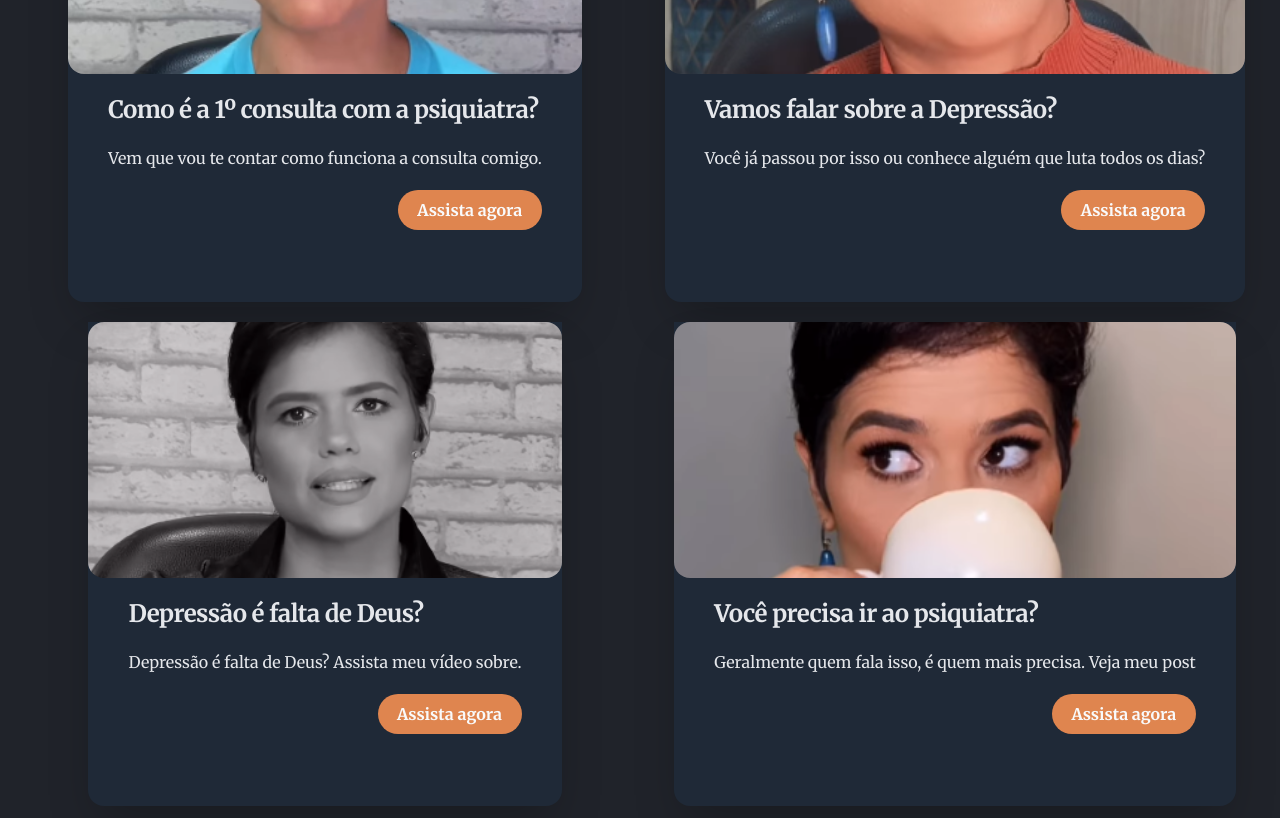
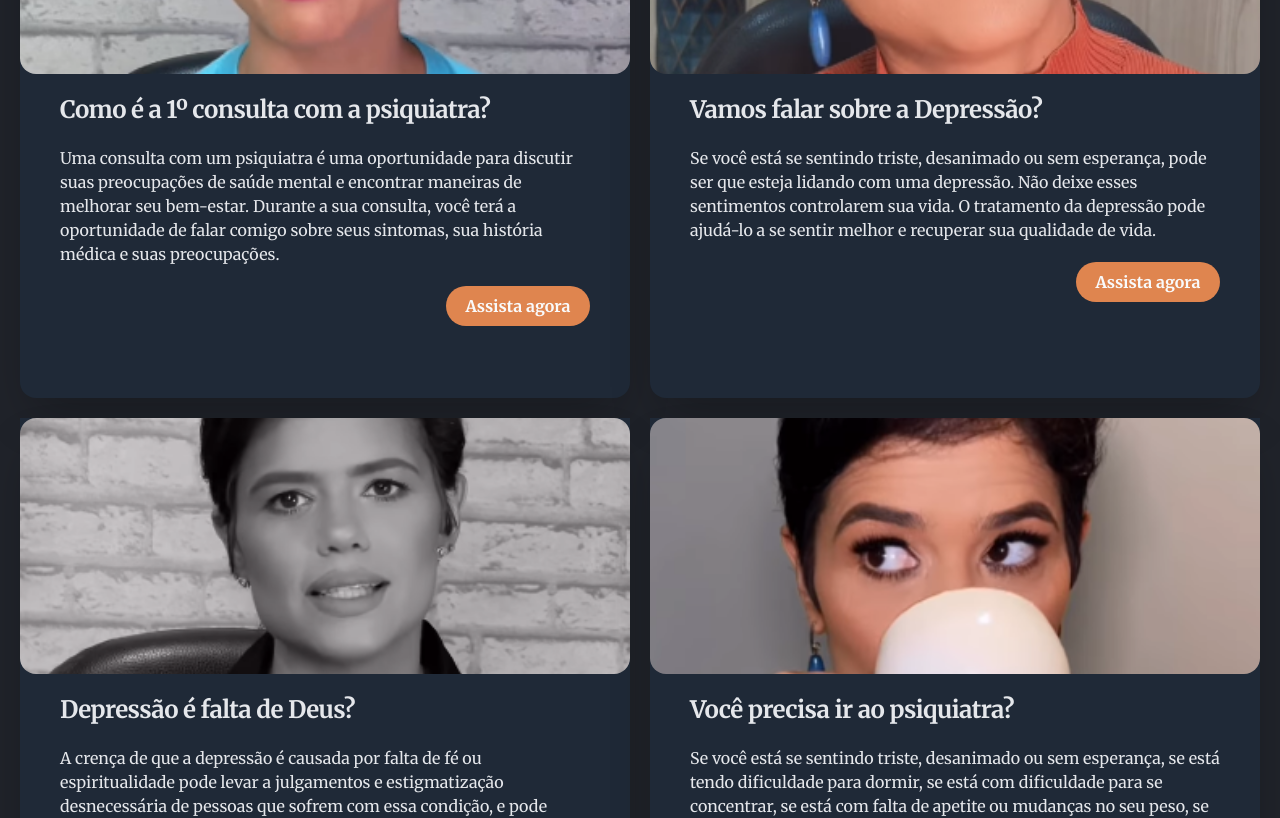
Before and after one commit to brunoprestesap/page-dra-camila, a React (Create React App) app: page / in a window 1280 px wide. Shown: the part 2580-3398 px from the top of the page. Built offline with nearby package versions, Linux system fonts and the light colour scheme.

Commit message:
algumas copys novas

```diff
--- a/src/components/Contents.js
+++ b/src/components/Contents.js
@@ -9,25 +9,25 @@ function Contents({ color }) {
     {
       img: img01,
       title: "Como é a 1º consulta com a psiquiatra?",
-      text: "Vem que vou te contar como funciona a consulta comigo.",
+      text: "Uma consulta com um psiquiatra é uma oportunidade para discutir suas preocupações de saúde mental e encontrar maneiras de melhorar seu bem-estar. Durante a sua consulta, você terá a oportunidade de falar comigo sobre seus sintomas, sua história médica e suas preocupações.",
       link: "https://www.instagram.com/reel/CmNEHrnpJ1i/?utm_source=ig_web_button_share_sheet",
     },
     {
       img: img02,
       title: "Vamos falar sobre a Depressão?",
-      text: "Você já passou por isso ou conhece alguém que luta todos os dias?",
+      text: "Se você está se sentindo triste, desanimado ou sem esperança, pode ser que esteja lidando com uma depressão. Não deixe esses sentimentos controlarem sua vida. O tratamento da depressão pode ajudá-lo a se sentir melhor e recuperar sua qualidade de vida.",
       link: "https://www.instagram.com/reel/ClHbJ8vJdQV/?utm_source=ig_web_button_share_sheet",
     },
     {
       img: img03,
       title: "Depressão é falta de Deus?",
-      text: "Depressão é falta de Deus? Assista meu vídeo sobre.",
+      text: "A crença de que a depressão é causada por falta de fé ou espiritualidade pode levar a julgamentos e estigmatização desnecessária de pessoas que sofrem com essa condição, e pode impedir que elas busquem ajuda médica.",
       link: "https://www.instagram.com/reel/Cl4axDEJOLg/?utm_source=ig_web_button_share_sheet",
     },
     {
       img: img04,
       title: "Você precisa ir ao psiquiatra?",
-      text: "Geralmente quem fala isso, é quem mais precisa. Veja meu post",
+      text: "Se você está se sentindo triste, desanimado ou sem esperança, se está tendo dificuldade para dormir, se está com dificuldade para se concentrar, se está com falta de apetite ou mudanças no seu peso, se está sentindo ansioso ou com medo sem motivo aparente, esses são sinais de que pode ser benéfico consultar um psiquiatra.",
       link: "https://www.instagram.com/reel/Clj25D1JLlV/?utm_source=ig_web_button_share_sheet",
     },
   ];
```
